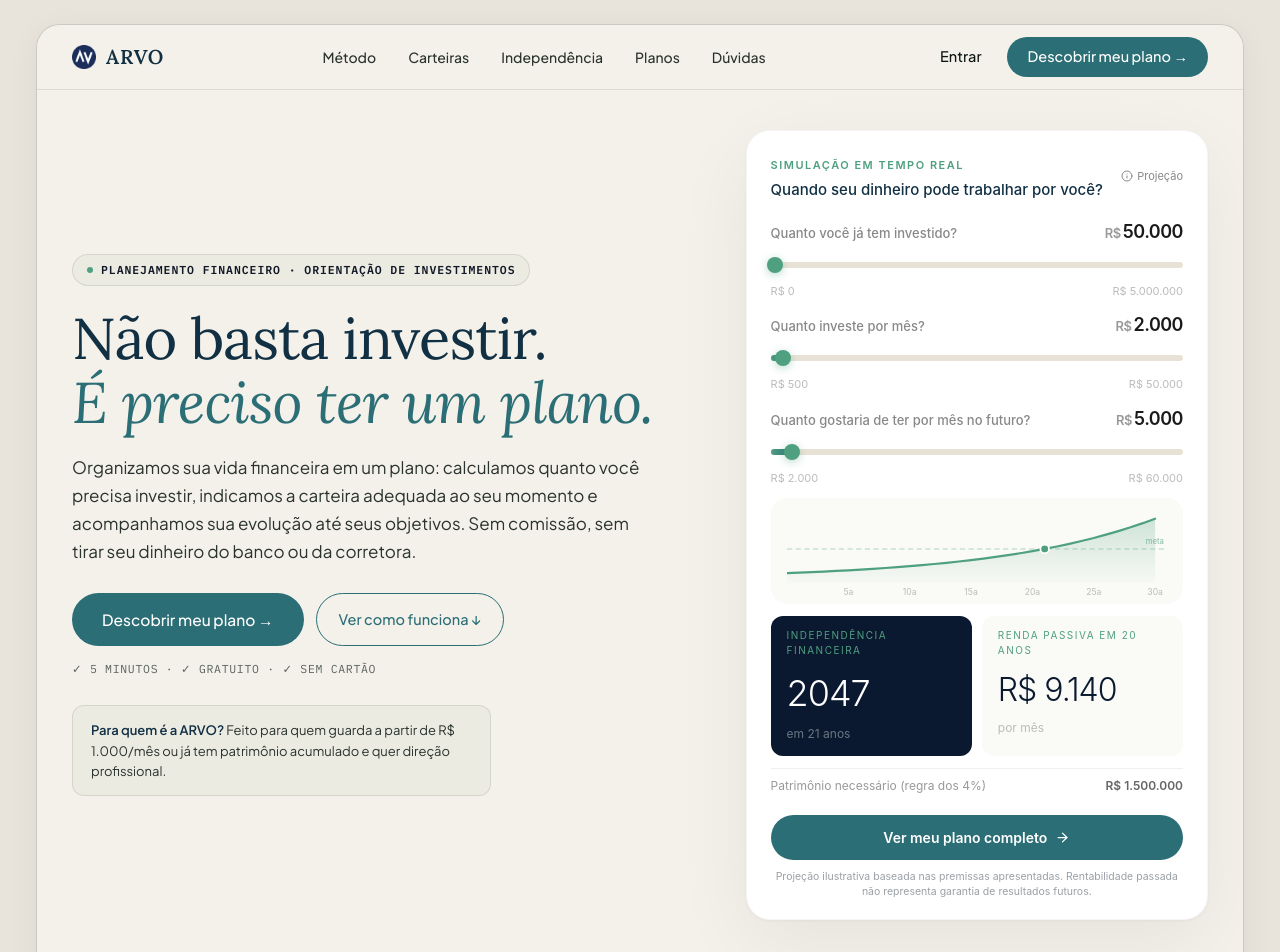
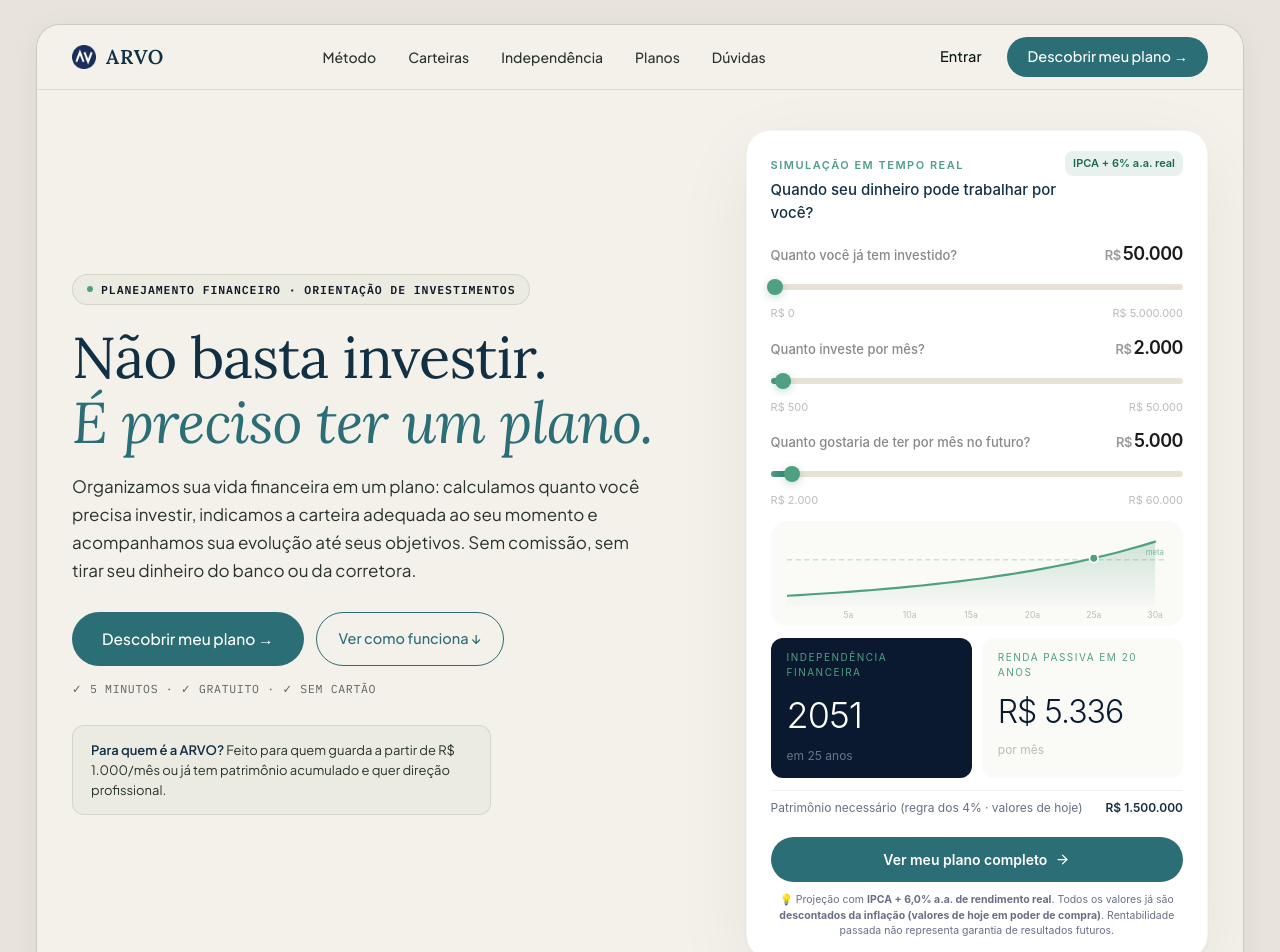
Before and after one commit to luslater/arvo, a Next.js app: page / in a window 1280 px wide. Shown: the top 952 px of the page. Built offline with nearby package versions, Linux system fonts and the light colour scheme.

Commit message:
feat(simulator): set real return rate to IPCA + 6.0% a.a. and make inflation-adjusted present-day purchasing power explicit

```diff
--- a/src/components/landing-simulator.tsx
+++ b/src/components/landing-simulator.tsx
@@ -6,8 +6,8 @@ import { ArrowRight, Check, Info } from "lucide-react";
 const fmt = (v: any) => v.toLocaleString("pt-BR", { maximumFractionDigits: 0 });
 const fmtCurrency = (v: any) => `R$ ${fmt(v)}`;
 
-// ─── Cálculo: projeção com juros compostos ───
-function calcProjection(patrimonio: any, aporteMensal: any, gastoMensal: any, taxaAnualReal = 0.08) {
+// ─── Cálculo: projeção com juros compostos (IPCA + 6% a.a. real) ───
+function calcProjection(patrimonio: any, aporteMensal: any, gastoMensal: any, taxaAnualReal = 0.06) {
   const taxaMensal = Math.pow(1 + taxaAnualReal, 1 / 12) - 1;
   const metaPatrimonio = gastoMensal * 12 * 25; // Regra dos 4%
   const maxMeses = 40 * 12; // 40 anos máximo
@@ -217,8 +217,8 @@ export default function ArvoSimulador() {
       `}} />
       {/* Header do card */}
           <div style={{
-            display: "flex", justifyContent: "space-between", alignItems: "center",
-            marginBottom: 16
+            display: "flex", justifyContent: "space-between", alignItems: "flex-start",
+            marginBottom: 16, gap: 8
           }}>
             <div>
               <span style={{
@@ -235,9 +235,11 @@ export default function ArvoSimulador() {
             </div>
             <div style={{
               display: "flex", alignItems: "center", gap: 4,
-              fontSize: 11, color: "#888",
+              fontSize: 11, color: "#1f674f", background: "#e8f1ed",
+              padding: "4px 8px", borderRadius: 8, fontWeight: 600,
+              whiteSpace: "nowrap", flexShrink: 0
             }}>
-              <Info size={12} /> Projeção
+              IPCA + 6% a.a. real
             </div>
           </div>
 
@@ -344,10 +346,10 @@ export default function ArvoSimulador() {
           <div style={{
             display: "flex", justifyContent: "space-between", alignItems: "center",
             padding: "8px 0", borderTop: "1px solid #f0f0f0",
-            fontSize: 12, color: "#999", marginBottom: 12,
+            fontSize: 12, color: "#667085", marginBottom: 12,
           }}>
-            <span>Patrimônio necessário (regra dos 4%)</span>
-            <span style={{ fontWeight: 600, color: "#666" }}>
+            <span>Patrimônio necessário (regra dos 4% · valores de hoje)</span>
+            <span style={{ fontWeight: 600, color: "#123044" }}>
               {fmtCurrency(proj.metaPatrimonio)}
             </span>
           </div>
@@ -365,10 +367,10 @@ export default function ArvoSimulador() {
           </a>
 
           <p style={{
-            fontSize: 10.5, color: "#9aa0a6", textAlign: "center", marginTop: 10, marginBottom: 0,
-            lineHeight: 1.4
+            fontSize: 10.5, color: "#667085", textAlign: "center", marginTop: 10, marginBottom: 0,
+            lineHeight: 1.45
           }}>
-            Projeção ilustrativa baseada nas premissas apresentadas. Rentabilidade passada não representa garantia de resultados futuros.
+            💡 Projeção com <strong>IPCA + 6,0% a.a. de rendimento real</strong>. Todos os valores já são <strong>descontados da inflação (valores de hoje em poder de compra)</strong>. Rentabilidade passada não representa garantia de resultados futuros.
           </p>
         </div>
   );
```
